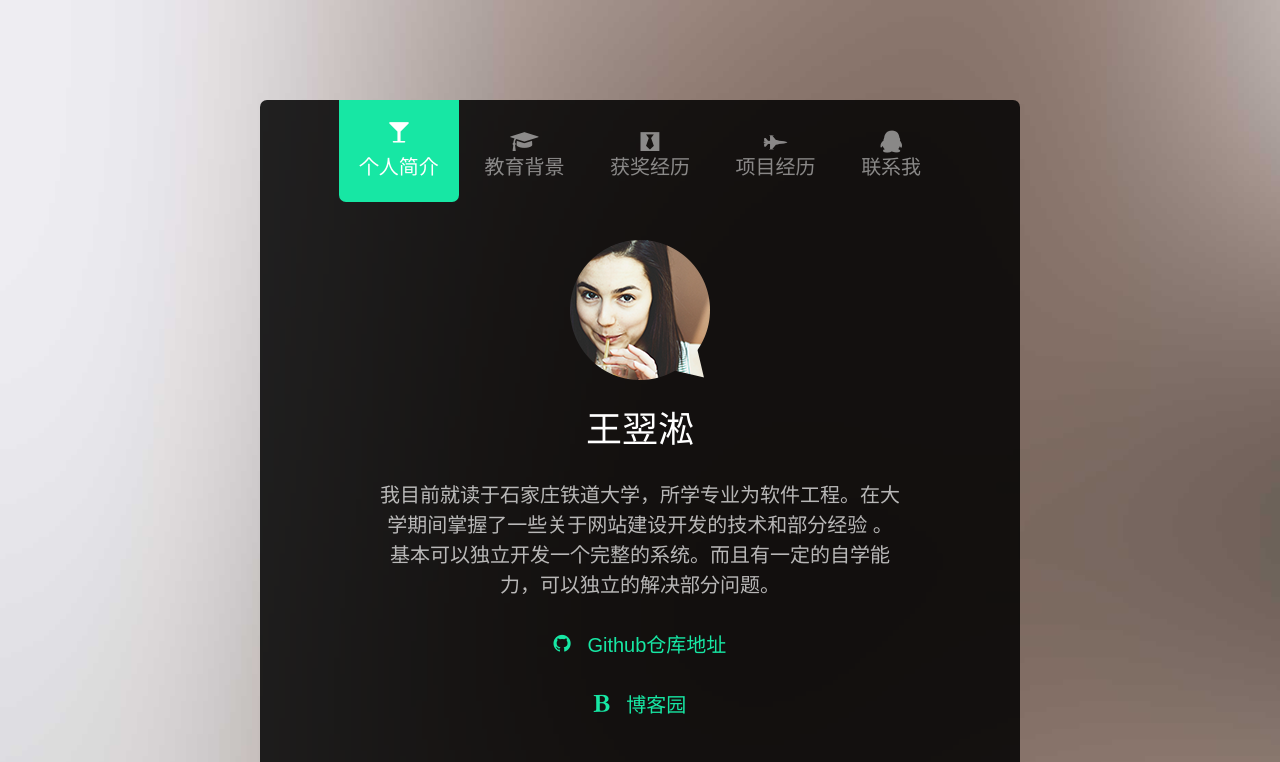
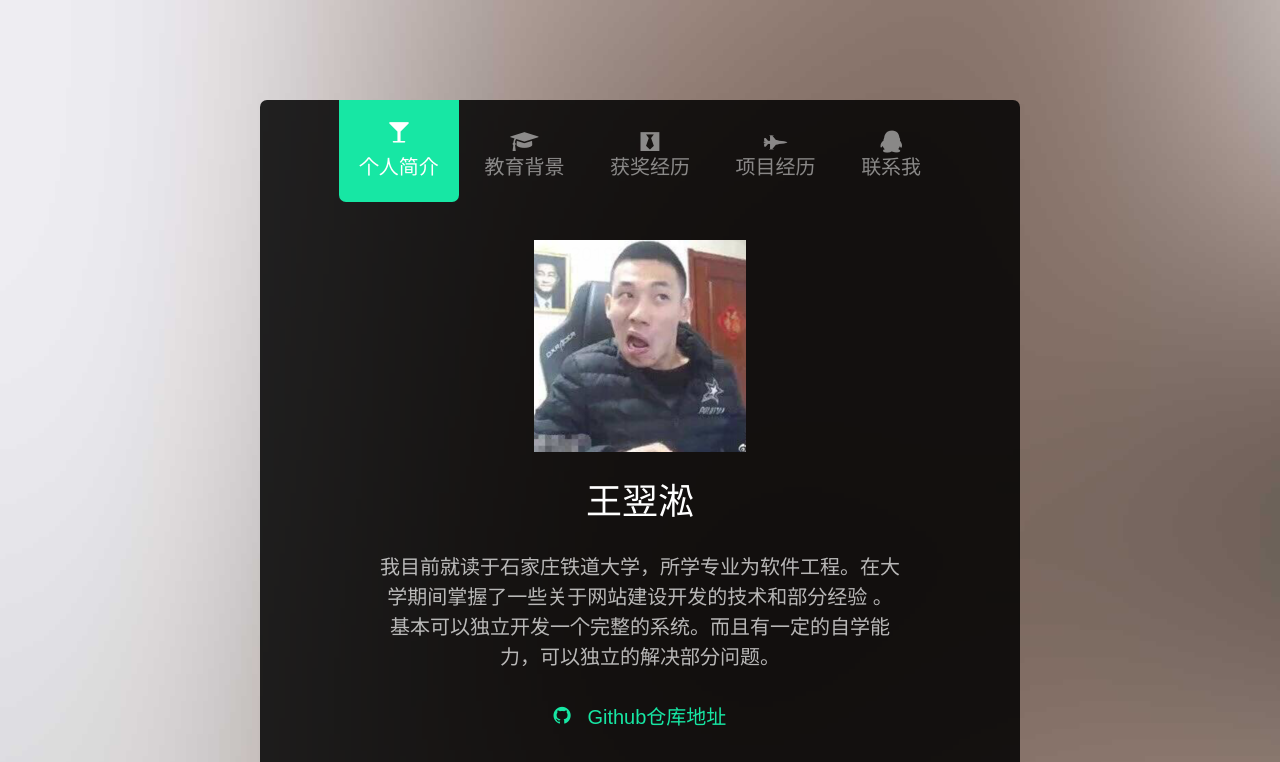
Before and after one commit to Aiolia666/Aiolia666.github.io, a plain HTML site: page index.html in a window 1280 px wide. Shown: the top 762 px of the page. Drawn offline with Linux system fonts and the light colour scheme; files whose address does not match are found by name.

Commit message:
Initial commit

```diff
--- a/index.html
+++ b/index.html
@@ -76,7 +76,7 @@
 					<div class="row row-bottom-padded-sm">
 						<div class="col-md-12">
 							<figure>
-								<img src="images/profile_img.png" alt="Free HTML5 Wesbite Template by FreeHTML5.co">
+								<img src="images/me.png" alt="Free HTML5 Wesbite Template by FreeHTML5.co">
 							</figure>
 							<h1>王翌淞</h1>
 							<p>我目前就读于石家庄铁道大学，所学专业为软件工程。在大学期间掌握了一些关于网站建设开发的技术和部分经验 。
```
Also changed, not shown: images/me.png (added).
